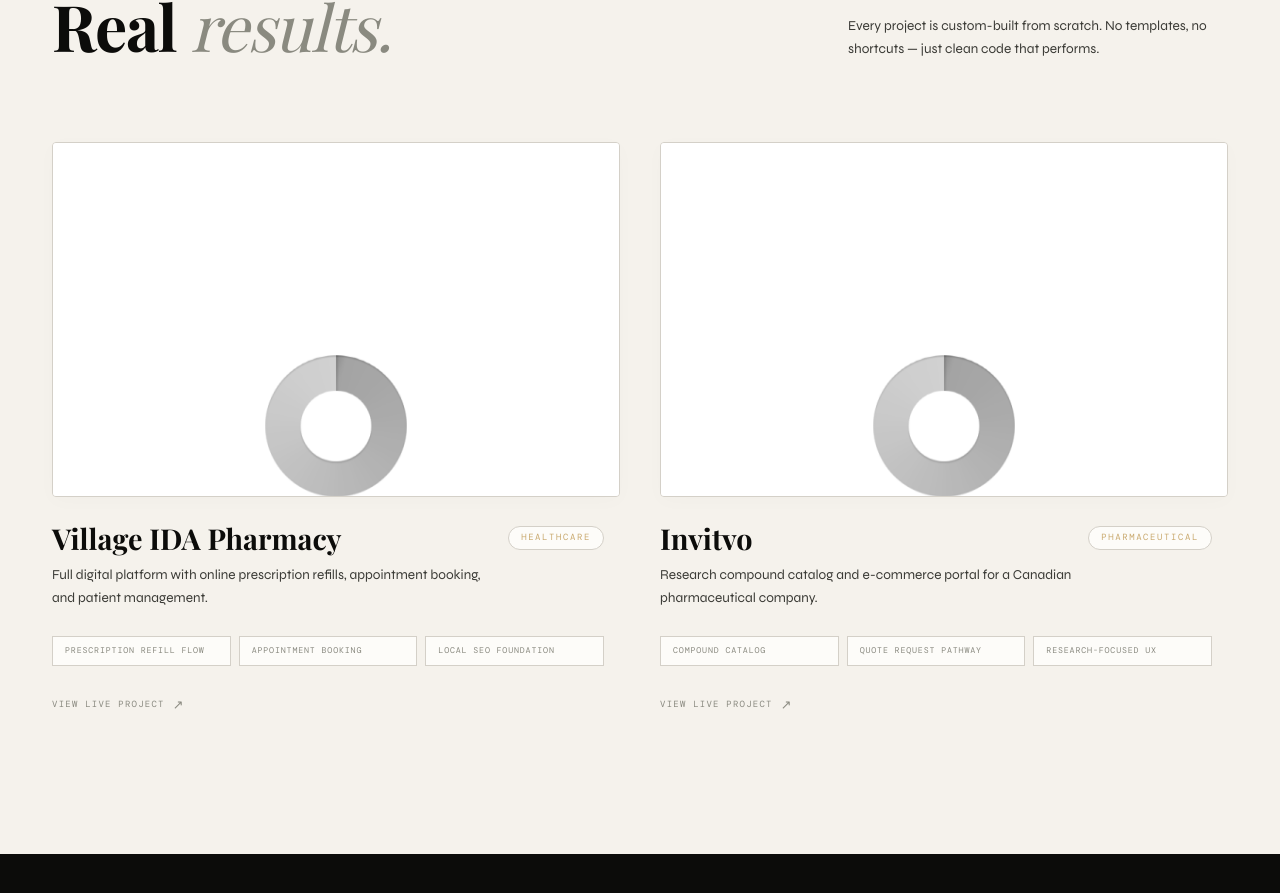
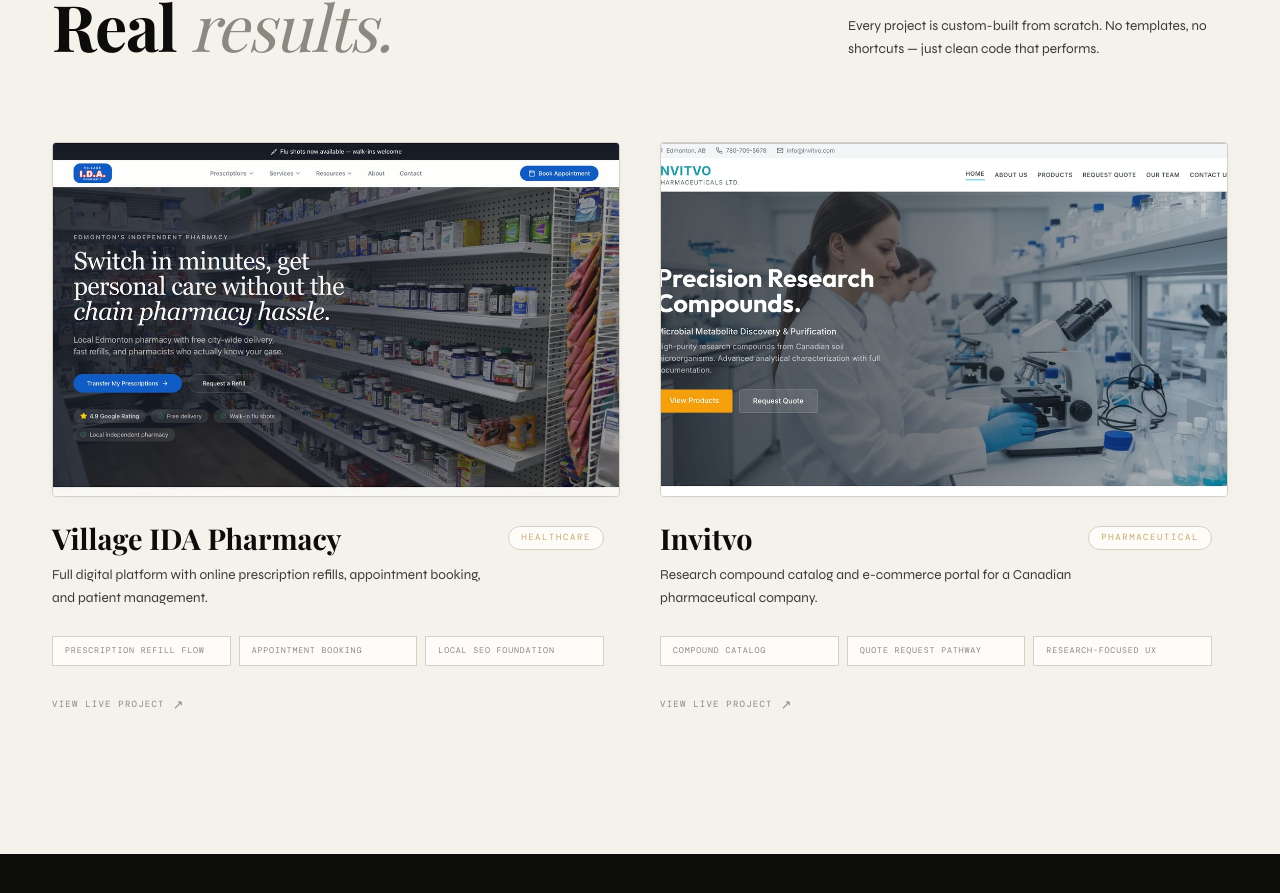
Before and after one commit to parsashayegan613-tech/Shayegan-Digital, a Next.js app: page / in a window 1280 px wide. Shown: the part 2730-3623 px from the top of the page. Built offline with nearby package versions, Linux system fonts and the light colour scheme; a web font is replaced by a local one.

Commit message:
Optimize portfolio screenshots

```diff
--- a/src/components/Portfolio.tsx
+++ b/src/components/Portfolio.tsx
@@ -5,7 +5,7 @@
 
 const projects = [
   {
-    img: "/village-ida.png",
+    img: "/portfolio-village-ida.jpg",
     cat: "Healthcare",
     title: "Village IDA Pharmacy",
     desc: "Full digital platform with online prescription refills, appointment booking, and patient management.",
@@ -13,7 +13,7 @@
     proof: ["Prescription refill flow", "Appointment booking", "Local SEO foundation"],
   },
   {
-    img: "/invitvo.png",
+    img: "/portfolio-invitvo.jpg",
     cat: "Pharmaceutical",
     title: "Invitvo",
     desc: "Research compound catalog and e-commerce portal for a Canadian pharmaceutical company.",
@@ -53,7 +53,7 @@
                 src={p.img}
                 alt={p.title}
                 fill
-                unoptimized
+                priority
                 className="object-cover object-top transition-transform duration-700 ease-[cubic-bezier(.16,1,.3,1)] group-hover:scale-[1.03]"
                 sizes="(max-width: 1024px) 100vw, 50vw"
               />
```
Also changed, not shown: public/portfolio-invitvo.jpg (added), public/portfolio-village-ida.jpg (added).
